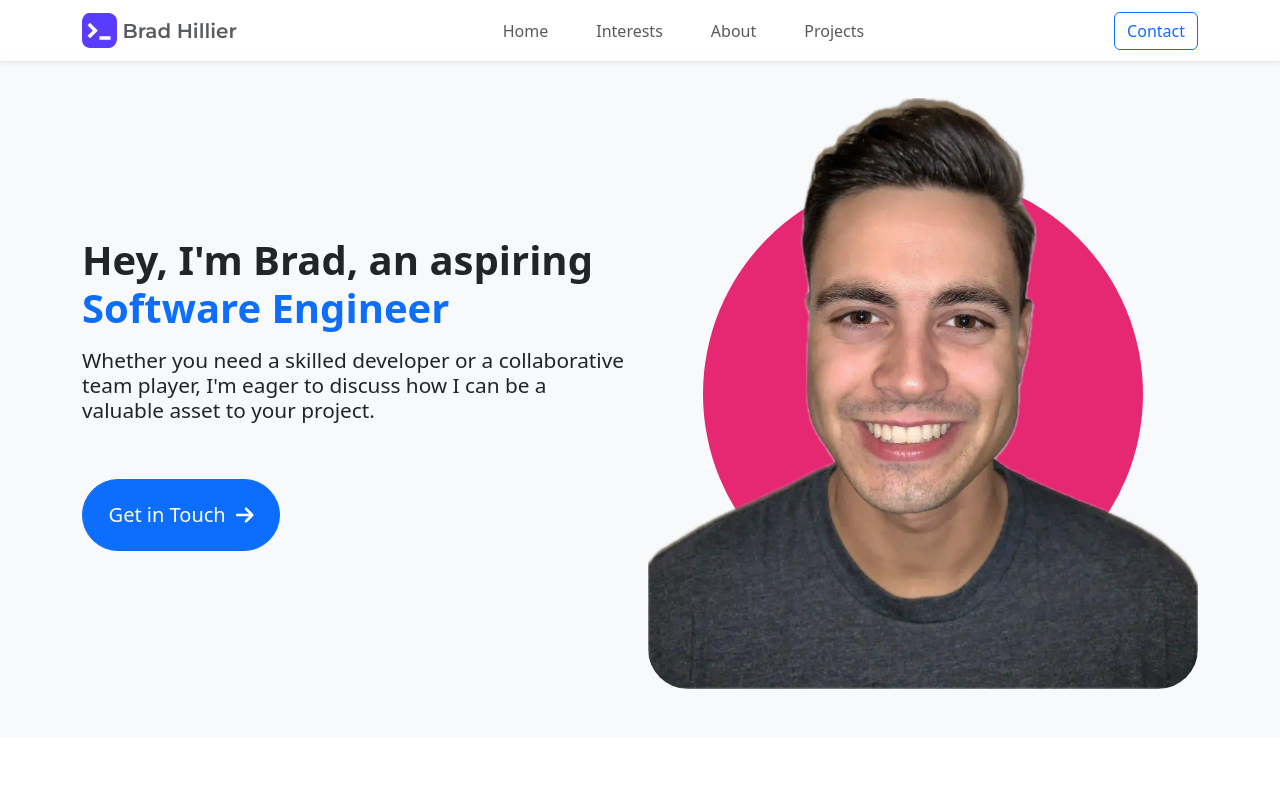
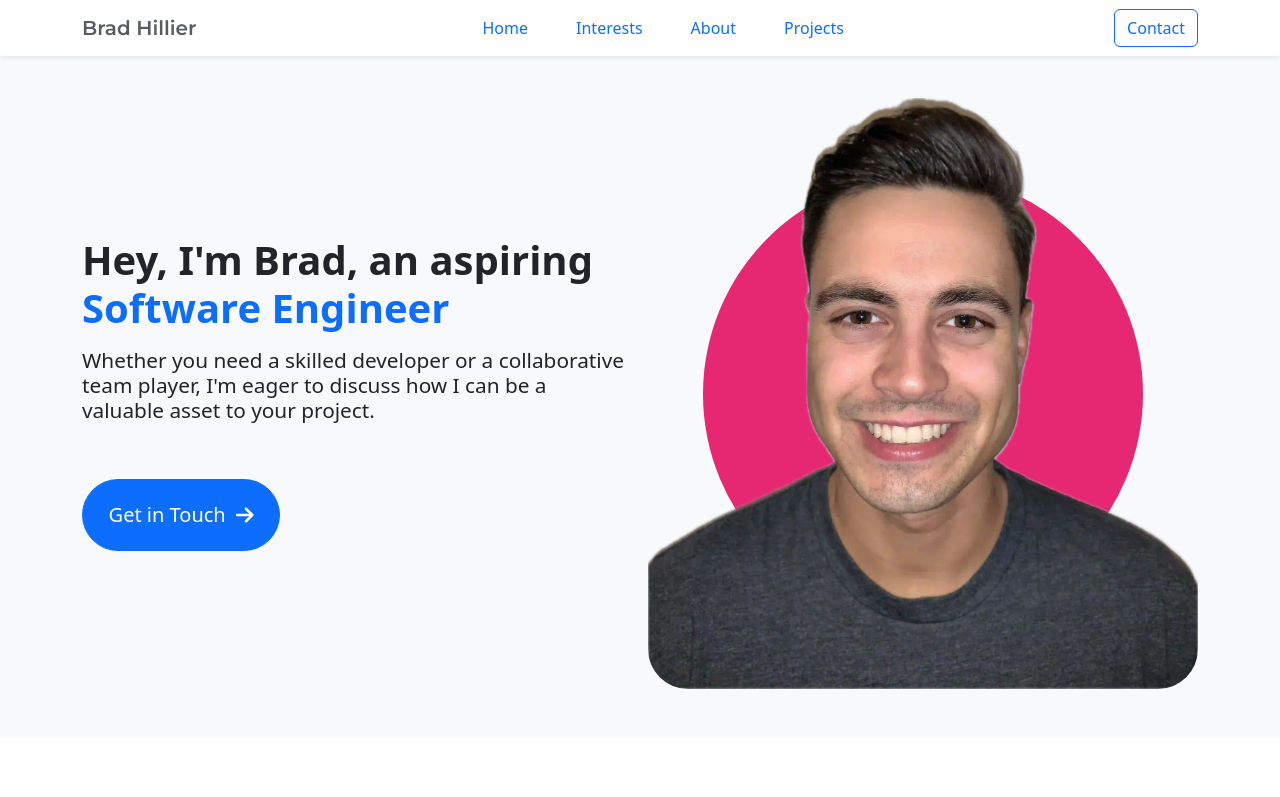
Before and after one commit to BradHillier/BradHillier.github.io, a React (Create React App) app: page / in a window 1280 px wide. Shown: the top 797 px of the page. Built offline with nearby package versions, Linux system fonts and the light colour scheme.

Commit message:
Add hide nav bar on scroll functionality
Use scrollY to keep track of scroll direction by comparing the previous
scrollY position with the current. If the current position is greater
than the previous, hide the nav bar, otherwise show the nav bar.

```diff
--- a/src/nav.js
+++ b/src/nav.js
@@ -1,14 +1,17 @@
-import { useState } from 'react';
+import { useState, useEffect } from 'react';
 import Container from 'react-bootstrap/Container';
 import Nav from 'react-bootstrap/Nav';
 import Navbar from 'react-bootstrap/Navbar';
 import Button from 'react-bootstrap/Button';
 import { Image } from 'react-bootstrap';
-
+import { useScroll } from "framer-motion"
+import { motion } from 'framer-motion';
 
 const NavigationBar = () => {
 
   const [isNavExpanded, setIsNavExpanded] = useState(false);
+  const { scrollY } = useScroll()
+
 
   const links = {
     'Home': '#home',
@@ -25,14 +28,34 @@ const NavigationBar = () => {
     setIsNavExpanded(false);
   };
 
+  const [hidden, setHidden] = useState(false);
+
+  function update() {
+    if (scrollY?.current < scrollY?.prev) {
+      setHidden(false);
+    } else if (scrollY?.current > 100 && scrollY?.current > scrollY?.prev) {
+      setHidden(true);
+    }
+  }
+
+  const variants = {
+    visible: { y: 0 },
+    hidden: { y: -100 },
+  };
+
+  useEffect(() => {
+    return scrollY.onChange(() => update());
+  });
+
   return (
-    <Navbar expand="md" fixed="top" expanded={isNavExpanded} className="shadow-sm">
+      <motion.nav className="shadow-sm navbar navbar-expand-md navbar-light fixed-top"
+        variants={variants}
+        animate={ hidden ? "hidden" : "visible" }
+        transition={{ ease: [0.1, 0.25, 0.3, 1], duration: 1 }}
+      >
         <Container>
           <Navbar.Brand onClick={closeNav} className="text-muted" href="#home">
-          <div className="d-flex align-items-center">
-            <Image style={{ height: "35px" }} src="terminal-icon.svg" fluid />
-            <span>&nbsp;Brad Hillier</span>
-          </div>
+              <span>Brad Hillier</span>
           </Navbar.Brand>
           <Navbar.Toggle onClick={handleNavToggle} aria-controls="basic-navbar-nav" />
           <Navbar.Collapse id="basic-navbar-nav">
@@ -50,7 +73,7 @@ const NavigationBar = () => {
             </Nav>
           </Navbar.Collapse>
         </Container>
-    </Navbar>
+      </motion.nav>
   );
 }
 
```
Lines whose indentation alone changed are shown as unchanged.
